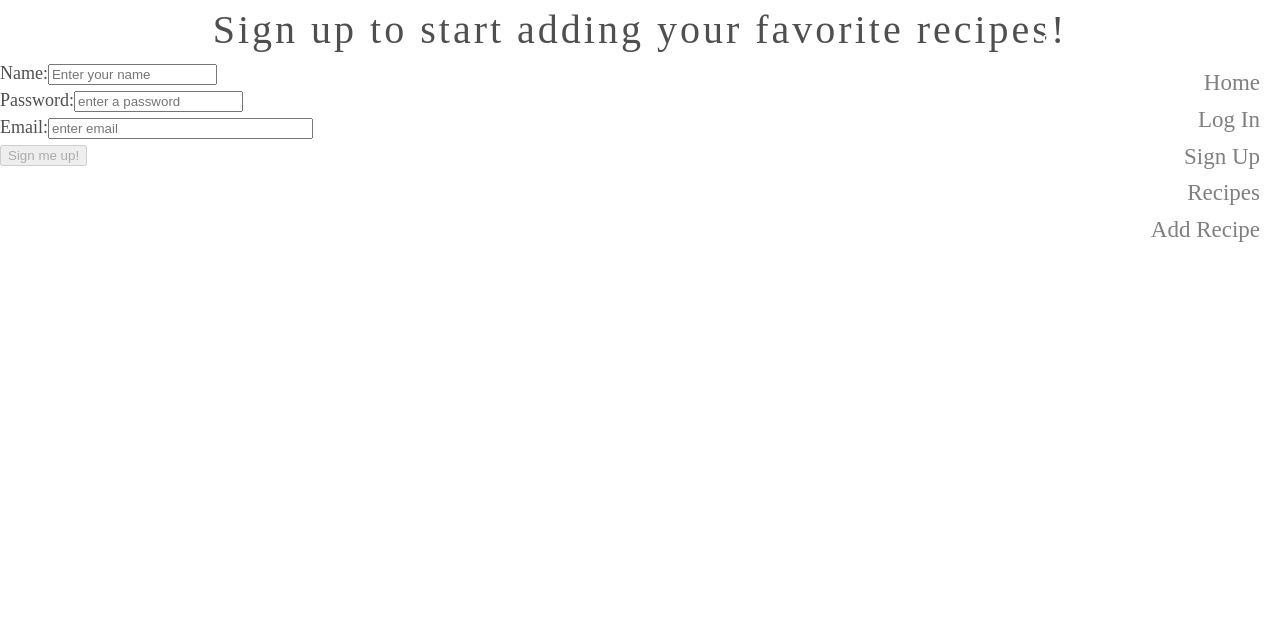
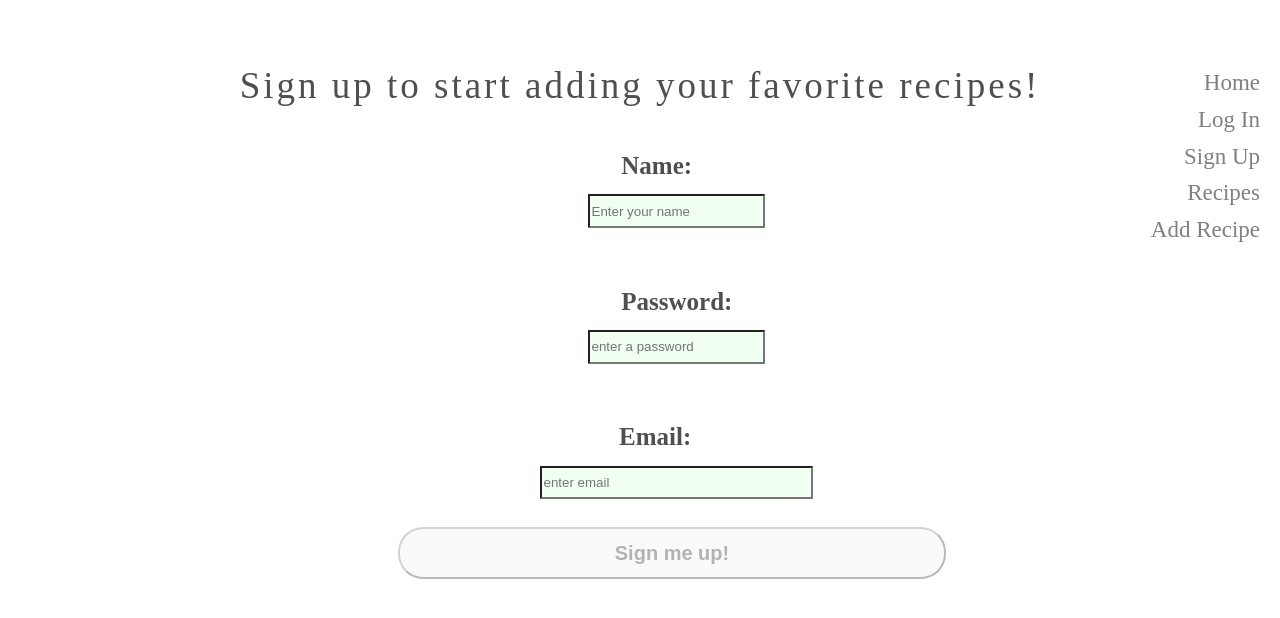
Before and after one commit to slothwithannuzzi/PTCT-SECRET-RECIPES-5-frontend, a React (Create React App) app in the folder secret_recipes/: page /register in a window 1280 px wide. Shown: the top 618 px of the page. Built offline with nearby package versions, Linux system fonts and the light colour scheme; no server answers.

Commit message:
styled user sign up form

```diff
--- a/secret_recipes/src/Components/UserForm.js
+++ b/secret_recipes/src/Components/UserForm.js
@@ -2,6 +2,7 @@ import React, { useState, useEffect } from "react";
 import axios from "axios";
 import * as yup from "yup";
 import schema from "../validation/userFormSchema";
+import styled from "styled-components";
 
 //Initial form state
 const initFormValues = {
@@ -16,6 +17,86 @@ const initFormErrors = {
     password: "",
     email: "",
 };
+
+
+//styled components
+const StyledForm = styled.form`
+  display: flex;
+  justify-content: center;
+  align-items: center;
+  padding-left:5%;
+`;
+
+const FormSection = styled.section`
+  h2 {
+    padding: 0.5%;
+    font-size: 3.7rem;
+    width: 90%;
+    margin: 0 auto;
+    text-align:center;
+  }
+`;
+
+const FormInputsDiv = styled.div`
+  width: 75%;
+  display: flex;
+  flex-direction: column;
+  align-items:center;
+  .input-div {
+    display: flex;
+    flex-direction: column;
+    justify-content: center;
+    padding: 3% 1.5%;
+  }
+  .error-div {
+    color: red;
+    font-weight: bold;
+  }
+  .error-div2 {
+    color: red;
+    font-weight: bold;
+    padding-left:18%;
+  }
+  .inputBox{
+    width:100%;
+    height:2.75rem;
+    background-color:#f0fff0;
+  }
+  label {
+    font-size: 2.5rem;
+    font-weight: bold;
+    padding-left: 20%;
+    padding-bottom:1rem;
+  }
+  label2 {
+    font-size: 2.5rem;
+    font-weight: bold;
+    padding-left: 30%;
+    padding-bottom:1rem;
+  }
+  label
+  input,
+  select,
+  textarea {
+    line-height: 1.7;
+  }
+  button {
+    text-decoration: none;
+    font-size: 2rem;
+    line-height: 2.3;
+    font-weight: bold;
+    border-radius: 25px;
+    width: 60%;
+    align-self:center;
+  }
+  button:hover{
+    background-color: #98fb98;
+    color: #f5fffa;
+  }
+  ::placeholder{
+    text-align:center;
+  }
+`;
 
 //disable sign up button
 const disabledForm = true;
@@ -80,16 +161,15 @@ export default function SignupForm() {
     schema.isValid(userInfo).then((valid) => setDisabled(!valid));
   }, [userInfo]);
   return (
-    <div className="form-container">
+    <FormSection className="form-container">
       <h2>Sign up to start adding your favorite recipes!</h2>
 
-      <form onSubmit={onSubmit}>
-        <div className="form-inputs">
+      <StyledForm onSubmit={onSubmit}>
+      <FormInputsDiv className="form-inputs">
           {/* name text input */}
           <div className="input-div">
-            <div className="error-div">{formErrors.name}</div>
-            <label>
-              Name:
+          <div className="error-div">{formErrors.name}</div>
+            <label id="name">Name:</label>
               <input
                 type="text"
                 name="name"
@@ -98,15 +178,15 @@ export default function SignupForm() {
                 placeholder="Enter your name"
                 maxLength="18"
                 size="18"
+                className="inputBox"
               />
-            </label>
+
           </div>
 
                    {/* password text input */}
                    <div className="input-div">
             <div className="error-div">{formErrors.password}</div>
-            <label>
-              Password:
+            <label id="password">Password:</label>
               <input
                 type="password"
                 name="password"
@@ -115,15 +195,14 @@ export default function SignupForm() {
                 placeholder="enter a password"
                 maxLength="18"
                 size="18"
+                className="inputBox"
               />
-            </label>
           </div>
 
                     {/* email text input */}
                     <div className="input-div">
-            <div className="error-div">{formErrors.email}</div>
-            <label>
-              Email:
+            <div className="error-div2">{formErrors.email}</div>
+            <label2 id="email">Email:</label2>
               <input
                 type="text"
                 name="email"
@@ -132,12 +211,13 @@ export default function SignupForm() {
                 placeholder="enter email"
                 maxLength="30"
                 size="30"
+                className="inputBox"
               />
-            </label>
           </div>
-        </div>
+
         <button disabled={disabled}>Sign me up!</button>
-      </form>
-    </div>
+        </FormInputsDiv>
+        </StyledForm>
+    </FormSection>
   );
 }
```
